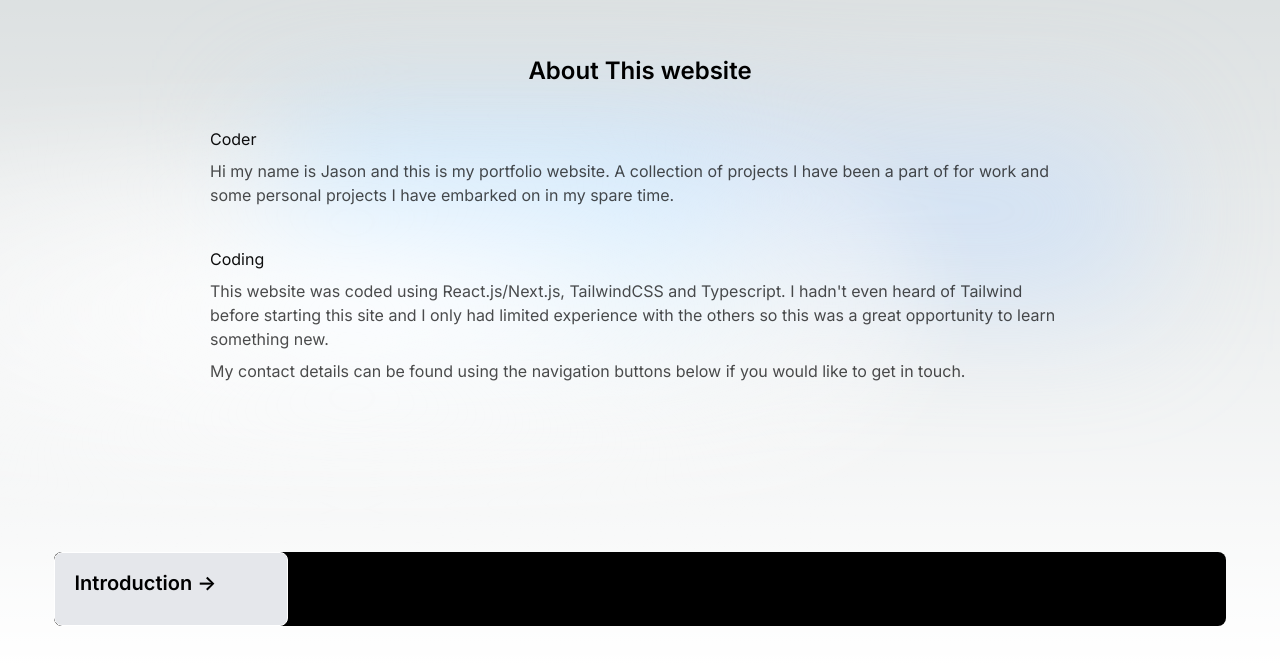
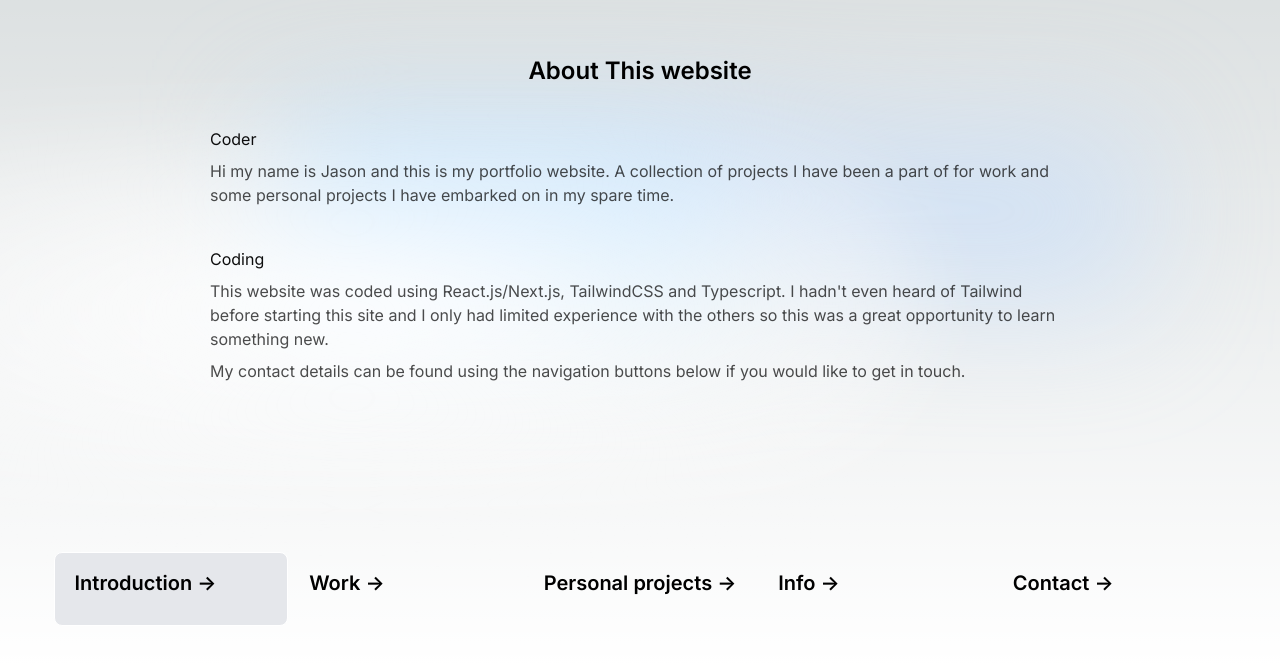
Before and after one commit to JasonT1000/portfolioweb, a Next.js app: page /portfolioweb/ in a window 1280 px wide. Shown: the part 134-798 px from the top of the page. Built offline with nearby package versions, Linux system fonts and the light colour scheme; no server answers.

Commit message:
Fixed button styles in light theme

```diff
--- a/src/app/page.tsx
+++ b/src/app/page.tsx
@@ -38,7 +38,7 @@ export default function Home() {
       {activePageSection === PageSection.info && <Info />}
       {activePageSection === PageSection.contact && <Contact />}
 
-      <div className="hidden group absolute lg:h-auto hover:h-auto overflow-hidden bottom-10 mb-3 lg:mb-0 md:grid text-center lg:grid-cols-5 lg:text-left rounded-lg hover:bg-black/90 hover:lg:bg-inherit bg-black/100 transition ease-in-out duration-300">
+      <div className="hidden group absolute lg:h-auto hover:h-auto overflow-hidden bottom-10 mb-3 lg:mb-0 md:grid text-center lg:grid-cols-5 lg:text-left rounded-lg hover:bg-black/90 hover:lg:bg-inherit dark:bg-black/100 transition ease-in-out duration-300">
         <ButtonMain title={"Introduction"} description={"Just some info about this website"} updateActivePageSection={updateActivePageSection} activePageSection={activePageSection} />
         <ButtonMain title={"Work"} description={"The projects I have worked on over the last few years for employers."} updateActivePageSection={updateActivePageSection} activePageSection={activePageSection} />
         <ButtonMain title={"Personal projects"} description={"Some personal projects I have been working on in my spare time."} updateActivePageSection={updateActivePageSection} activePageSection={activePageSection} />
@@ -48,7 +48,7 @@ export default function Home() {
 
       {
         showMobileNav &&
-        <div className="md:hidden absolute hover:h-auto overflow-hidden bottom-10 mb-3 grid text-center rounded-lg hover:bg-black/90 bg-black/100 transition ease-in-out duration-300">
+        <div className="md:hidden absolute hover:h-auto overflow-hidden bottom-10 mb-3 grid text-center rounded-lg bg-neutral-200 hover:dark:bg-black/90 dark:bg-black/100 transition ease-in-out duration-300">
           <ButtonMain title={"Introduction"} description={"Just some info about this website"} updateActivePageSection={updateActivePageSection} activePageSection={activePageSection} />
           <ButtonMain title={"Work"} description={"The projects I have worked on over the last few years for employers."} updateActivePageSection={updateActivePageSection} activePageSection={activePageSection} />
           <ButtonMain title={"Personal projects"} description={"Some personal projects I have been working on in my spare time."} updateActivePageSection={updateActivePageSection} activePageSection={activePageSection} />
```
